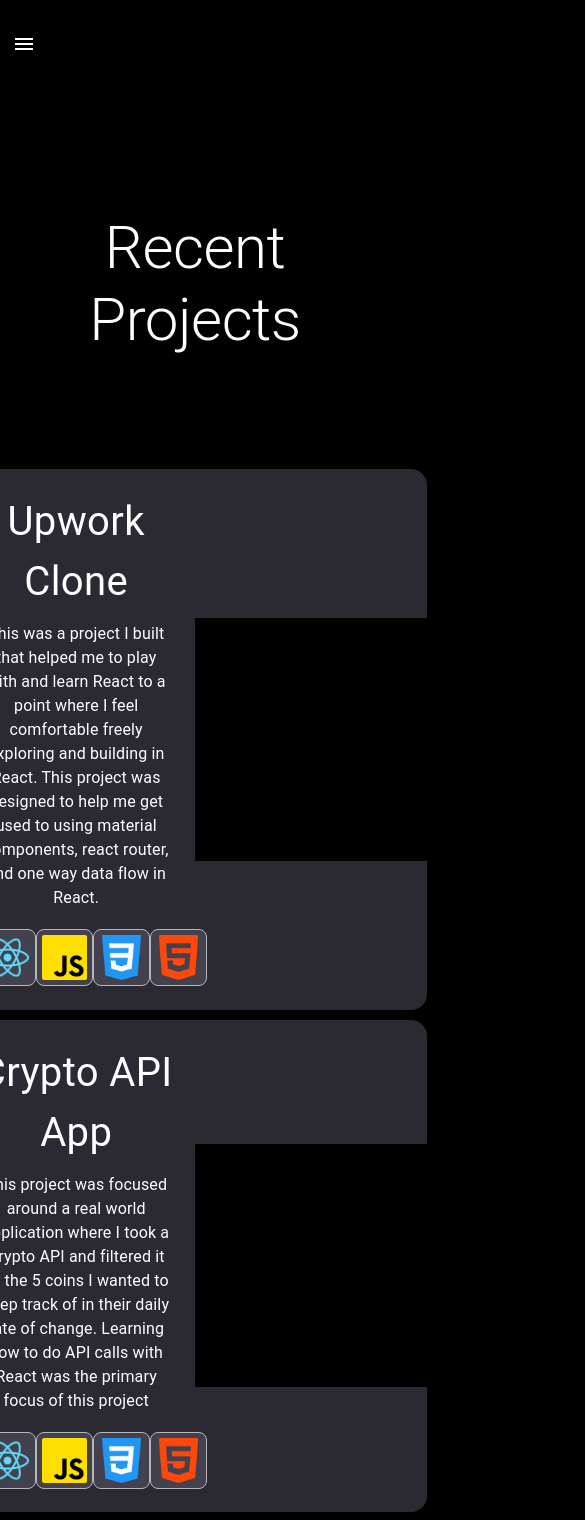
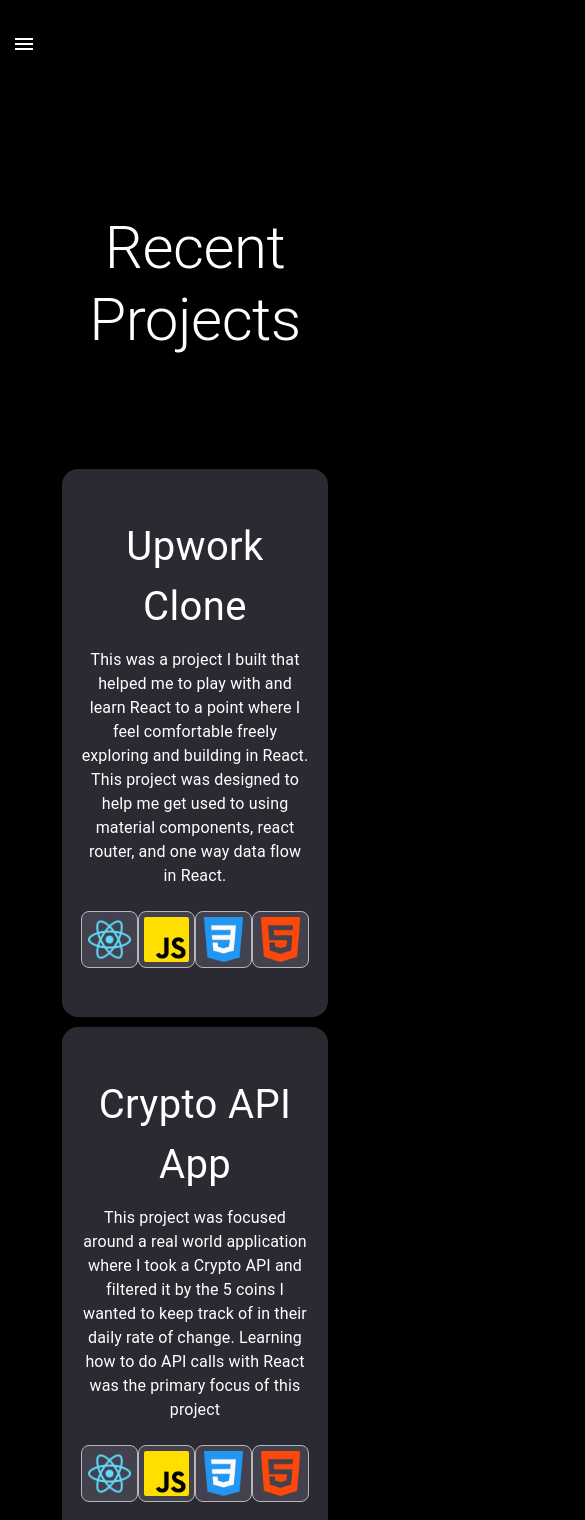
Before and after one commit to Tkogiah/portfolio-website-v3, a React (Create React App) app: page /projects in a window 390 px wide. Shown: the top 1520 px of the page, 585 px wide, since content can reach past the window. Built offline with nearby package versions, Linux system fonts and the light colour scheme; what @react-spring/parallax would draw is missing.

Commit message:
fixed external links and mobile responsive project page

```diff
--- a/src/components/Navbar.js
+++ b/src/components/Navbar.js
@@ -43,7 +43,7 @@
       <Divider  sx={{background: MAIN_COLOR, mx: 5}}/>
       <List>
         {navItems.map((item) => (
-          <ListItem disablePadding sx={{ textAlign: 'center', display: 'felx', justifyContent: 'center', alignItems: 'center'}}>
+          <ListItem disablePadding sx={{justifyContent: 'center'}}>
             <Link to={`/${item === 'Home' ? '': item}`}>
                 <ListItemButton key={item} sx={{ textAlign: 'center', color: 'white' }}>
                     <ListItemText primary={item} />
@@ -55,6 +55,7 @@
       <Divider  sx={{background: MAIN_COLOR, mx: 5}}/>
       <RowBox sx={{justifyContent: 'space-around', paddingTop: '25px'}}>
           <a href='https://github.com/Tkogiah'
+            target={'_blank'}
             style={{
               color: '#e44828',
             }}
@@ -62,6 +63,7 @@
             <GitHubIcon sx={{height: '45px', width: '45px'}}/>
           </a>
           <a href='https://www.youtube.com/channel/UCVzyGnFTHtAvRaegAGMiT8Q'
+            target={'_blank'}
             style={{
               color: '#ff0000',
             }}
@@ -69,6 +71,7 @@
             <YouTubeIcon sx={{height: '45px', width: '45px'}}/>
           </a>
           <a href='https://www.linkedin.com/in/marcus-overstreet-b6694b11b/'
+            target={'_blank'}
             style={{
               color: '#0076b2',
             }}
@@ -105,27 +108,33 @@
             component="div"
             sx={{ flexGrow: 1, display: { xs: 'none', sm: 'block' } }}
           >
-            <RowBox sx={{justifyContent: 'space-evenly'}}>
+            <RowBox sx={{ justifyContent: 'flex-end', alignItems: 'center'}}>
               <a href='https://github.com/Tkogiah'
+                target={'_blank'}
                 style={{
+                  paddingLeft: '100px',
                   color: '#e44828',
                 }}
               >
-                <GitHubIcon sx={{height: '45px', width: '45px'}}/>
+                <GitHubIcon sx={{height: '35px', width: '35px'}}/>
               </a>
               <a href='https://www.youtube.com/channel/UCVzyGnFTHtAvRaegAGMiT8Q'
+                target={'_blank'}
                 style={{
+                  paddingLeft: '16px',
+                  paddingRight: '16px',
                   color: '#ff0000',
                 }}
               >
-                <YouTubeIcon sx={{height: '45px', width: '45px'}}/>
+                <YouTubeIcon sx={{height: '35px', width: '35px'}}/>
               </a>
               <a href='https://www.linkedin.com/in/marcus-overstreet-b6694b11b/'
+                target={'_blank'}
                 style={{
                   color: '#0076b2',
                 }}
               >
-                <LinkedInIcon sx={{height: '45px', width: '45px'}}/>
+                <LinkedInIcon sx={{height: '35px', width: '35px'}}/>
               </a>
             </RowBox>
           </Typography>
--- a/src/components/styledComponents.js
+++ b/src/components/styledComponents.js
@@ -43,7 +43,7 @@
     justifyContent: 'space-evenly',
     flexWrap: 'wrap',
     alignItems: 'center',
-    padding: '6vw 4vw',
+    padding: '6vw 1vw',
     margin: '5px 4vw',
     borderRadius: '16px',
 }))
--- a/src/components/styles.css
+++ b/src/components/styles.css
@@ -15,3 +15,23 @@
 .MuiDrawer-paperAnchorLeft {
   background-color: black !important;
 }
+@media screen and (max-width: 1280px) {
+  .project-display {
+    flex-direction: column !important;
+    max-width: 370px !important;
+  }
+  .project-description {
+    width: 100% !important;
+  }
+  .video {
+    display: none !important;
+  }
+  .video-mobile {
+    display: inline !important;
+
+  }
+  .video-mobile>a {
+    text-decoration: none !important;
+    color: white;
+  }
+}
--- a/src/pages/Home.js
+++ b/src/pages/Home.js
@@ -34,8 +34,9 @@
                 </Fade>
                 </ParallaxPage>
                 <ParallaxPage BGI={imageTwo}
-                offset={0.3}
+                offset={0.4}
                 speed={-.2}
+                sx={{display: { xs: 'none', sm: 'block' }}}
                 />
                 <ParallaxPage BGI={imageThree}
                 offset={0.4}
@@ -50,8 +51,10 @@
                 speed={0.2}
                 />
                 <ParallaxPage BGI={imageFive}
-                offset={0.6}
+                factor={2}
+                offset={0.4}
                 speed={.4}
+                sx={{backgroundPosition: 'top'}}
                 />
                 <ParallaxPage BGI={imageSix}
                 offset={1.5}
--- a/src/pages/ProjectList.js
+++ b/src/pages/ProjectList.js
@@ -3,7 +3,7 @@
         id: 1,
         title: 'Upwork Clone',
         description: 'This was a project I built that helped me to play with and learn React to a point where I feel comfortable freely exploring and building in React. This project was designed to help me get used to using material components, react router, and one way data flow in React.',
-        video: 'THIS VIDEO NEEDS TO BE RECORDED',
+        video: [],
         github: 'https://github.com/Tkogiah/upwork-clone',
         tags: [
             {
@@ -28,7 +28,7 @@
         id: 2,
         title: 'Crypto API App',
         description: 'This project was focused around a real world application where I took a Crypto API and filtered it by the 5 coins I wanted to keep track of in their daily rate of change. Learning how to do API calls with React was the primary focus of this project',
-        video: 'THIS VIDEO NEEDS TO BE RECORDED',
+        video: [],
         github: 'https://github.com/Tkogiah/crypto-api-app',
         tags: [
             {
@@ -53,7 +53,7 @@
         id: 3,
         title: 'State Multi Form',
         description: 'The purpose of this app was to develop more intuitin with the "UseState" hook in React. It is a simple form that holds the user input data in a variable.',
-        video: 'THIS VIDEO NEEDS TO BE RECORDED',
+        video: [],
         github: 'https://github.com/Tkogiah/state-multi-form',
         tags: [
             {
@@ -78,7 +78,7 @@
         id: 4,
         title: 'Tomato Counter',
         description: 'This was a project to get familiar with the UseState hook in React. Updating only one day but maintaning the value of each day was a greay intro into how the hook works. ',
-        video: 'THIS VIDEO NEEDS TO BE RECORDED',
+        video: [],
         github: 'https://github.com/Tkogiah/tomato-counter-app',
         tags: [
             {
@@ -103,7 +103,7 @@
         id: 5,
         title: 'React Landing Page',
         description: 'This was my first project with React. I was just getting familiar with styling and components and how to organize projects in React.',
-        video: 'THIS VIDEO NEEDS TO BE RECORDED',
+        video: [],
         github: 'https://github.com/Tkogiah/landing-page-react',
         tags: [
             {
@@ -128,7 +128,7 @@
         id: 6,
         title: 'Pexels API',
         description: 'This was my last project in learning the fundamentals of Javascript. I struggled to understand API calls and so I built this project to gain a deeper grasp on how authentication headers work. Pexels has an open API that you just need to request a key for. This project was what made me feel like I was starting to understand web development.',
-        video: 'https://www.youtube.com/embed/2svY-fFoWPQ',
+        video: ['https://www.youtube.com/embed/2svY-fFoWPQ', 'https://youtu.be/2svY-fFoWPQ'],
         github: 'https://github.com/Tkogiah/pexels-api',
         tags: [
 
--- a/src/pages/Projects.js
+++ b/src/pages/Projects.js
@@ -27,12 +27,14 @@
                     {projectList.map(project =>
                         {
                         return (
-                            <ProjectBox key={project.id} ref={myRef} BGC={'#2b2a33'}>
-                                <ColumnBox sx={{
+                            <ProjectBox key={project.id} ref={myRef} BGC={'#2b2a33'}
+                            className='project-display'
+                            >
+                                <ColumnBox className="project-description" sx={{
                                     width: '50%',
-                                    paddingRight: '5%',
-                                    alignItems: 'left',
-                                    justifyContent: 'left'
+                                    alignItems: 'center',
+                                    justifyContent: 'center',
+                                    padding: '25px 15px 0px 15px'
                                 }}>
 
                                     <Typography sx={{
@@ -53,15 +55,25 @@
                                         {project.description}
                                     </Typography>
 
-                                    <RowBox sx={{ justifyContent: 'space-around' }}>
+                                    <RowBox sx={{ justifyContent: 'space-evenly', width: '100%' }}>
                                         {project.tags.map(tag => <img alt={tag.title}
                                             src={tag.icon}
                                             style={ICON_STYLES} />
                                         )}
                                     </RowBox>
                                 </ColumnBox>
-                                <ColumnBox sx={{ width: '50%' }}>
-                                    <iframe width="432" height="243" src={project.video} title="YouTube video player" frameborder="0" allow="accelerometer; autoplay; clipboard-write; encrypted-media; gyroscope; picture-in-picture" allowfullscreen />
+                                <ColumnBox sx={{
+                                width: '50%',
+                                height: '100%',
+                                alignItems: 'center',
+                                justifyContent: 'center',
+                                paddingTop: '25px'
+                                }}>
+                                    <iframe className="video" width="432" height="243" src={project.video[0]} title="YouTube video player" frameborder="0" allow="accelerometer; autoplay; clipboard-write; encrypted-media; gyroscope; picture-in-picture" allowfullscreen />
+                                    <Typography className="video-mobile" sx={{display: 'none', fontSize: '30px'}}>
+                                      {project.video[0] ? <a href={project.video[1]} target='_blank'>See Video</a>: ''}
+
+                                    </Typography>
                                 </ColumnBox>
                             </ProjectBox>
                         )}
```
